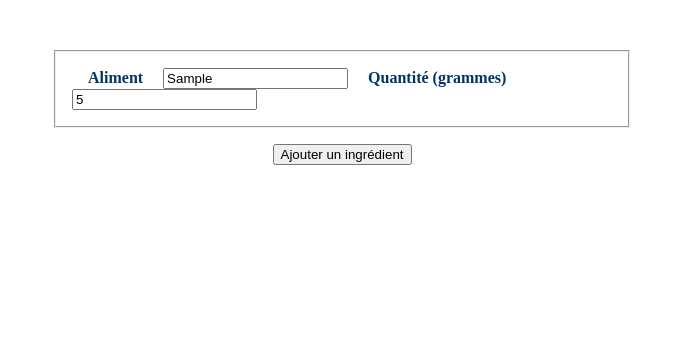
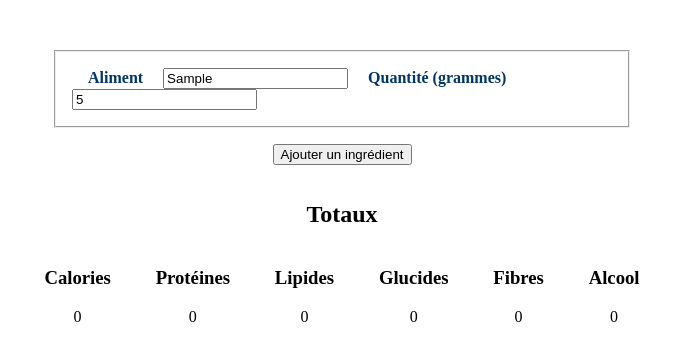
Before and after one commit to jlsgrand/git-to-fix, a plain HTML site: page index.html in a window 1280 px wide. Both pictures are taken after typing "Sample", "5" into the empty fields and a click on the button "Ajouter un ingrédient". Shown: the part 88-448 px from the top of the page, without its empty margins (298-981 px from the left). Drawn offline with Linux system fonts and the light colour scheme.

Commit message:
feat : ajout calcul totaux

```diff
--- a/index.html
+++ b/index.html
@@ -12,8 +12,7 @@
         <label for="food-input">Aliment</label>
         <input list="food-list" id="food-input" name="food-input" />
 
-        <datalist id="food-list">
-        </datalist>
+        <datalist id="food-list"> </datalist>
 
         <label for="food-quantity">Quantité (grammes)</label>
         <input type="number" id="food-quantity" min="1" />
@@ -22,6 +21,33 @@
       <button type="submit">Ajouter un ingrédient</button>
     </form>
 
+    <h2>Totaux</h2>
+    <section class="totals">
+      <div class="total">
+        <h3>Calories</h3>
+        <span id="kcal"></span>
+      </div>
+      <div class="total">
+        <h3>Protéines</h3>
+        <span id="proteins"></span>
+      </div>
+      <div class="total">
+        <h3>Lipides</h3>
+        <span id="fat"></span>
+      </div>
+      <div class="total">
+        <h3>Glucides</h3>
+        <span id="carbs"></span>
+      </div>
+      <div class="total">
+        <h3>Fibres</h3>
+        <span id="fibers"></span>
+      </div>
+      <div class="total">
+        <h3>Alcool</h3>
+        <span id="alcohol"></span>
+      </div>
+    </section>
     <script src="script.js"></script>
   </body>
 </html>
--- a/script.js
+++ b/script.js
@@ -1,4 +1,32 @@
 let foods = [];
+let portions = [];
+
+function refreshIndicator(id, value) {
+  document.getElementById(id).textContent = Math.ceil(value);
+}
+
+function refreshIndicators() {
+  let kcal = 0;
+  let proteins = 0;
+  let fat = 0;
+  let carbs = 0;
+  let fibers = 0;
+  let alcohol = 0;
+  for (let portion of portions) {
+    kcal += portion.foodElement.Kcal * portion.quantity / 100
+    proteins += portion.foodElement.Protéines * portion.quantity / 100
+    fat += portion.foodElement.Lipides * portion.quantity / 100
+    carbs += portion.foodElement.Glucides * portion.quantity / 100
+    fibers += portion.foodElement.Fibres * portion.quantity / 100
+    alcohol += portion.foodElement.Alcool * portion.quantity / 100
+  }
+  refreshIndicator("kcal", kcal);
+  refreshIndicator("proteins", proteins);
+  refreshIndicator("fat", fat);
+  refreshIndicator("carbs", carbs);
+  refreshIndicator("fibers", fibers);
+  refreshIndicator("alcohol", alcohol);
+}
 
 document.addEventListener("DOMContentLoaded", () => {
   fetch("./data.json")
@@ -20,7 +48,13 @@ document.addEventListener("DOMContentLoaded", () => {
 
     const food = document.getElementById("food-input").value;
     const quantity = document.getElementById("food-quantity").value;
-    console.log(food);
-    console.log(quantity)
+
+    foodDetails = foods.filter(f => f.Aliment === food)
+    if (foodDetails && foodDetails.length > 0) {
+      const foodElement = foodDetails[0]
+      portions.push({foodElement, quantity})
+    }
+
+    refreshIndicators()
   });
 });
--- a/style.css
+++ b/style.css
@@ -45,3 +45,18 @@ label {
     font-weight: bold;
     color: var(--yale-blue);
 }
+
+.totals {
+  width: 100%;
+  display: flex;
+  flex-direction: row;
+  justify-content: space-around;
+  align-items: center;
+}
+
+.total {
+  display: flex;
+  flex-direction: column;
+  justify-content: center;
+  align-items: center;
+}
```
